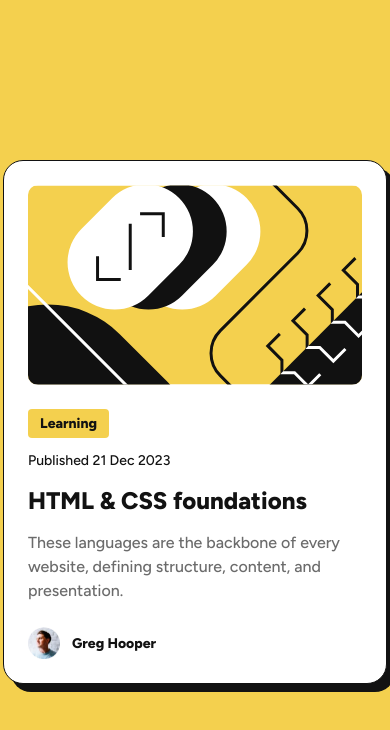
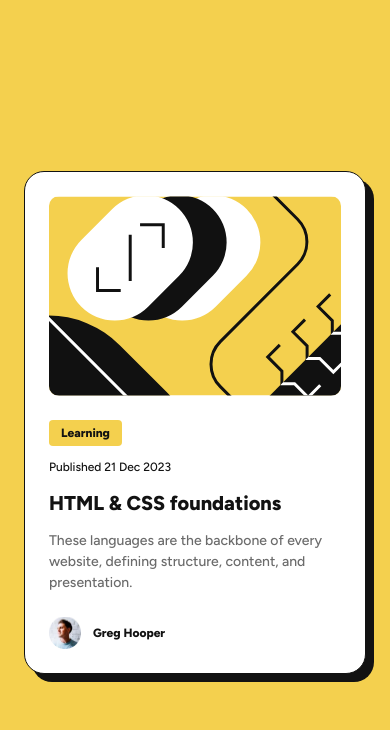
Before and after one commit to mathoos/blog-preview-card, a website: page index.html in a window 390 px wide. Drawn offline with Linux system fonts and the light colour scheme.

Commit message:
media queries & scss files

```diff
--- a/index.html
+++ b/index.html
@@ -19,7 +19,7 @@
             <div class="article_txt">
                 <span class="article_txt-tag">Learning</span>
                 <p class="article_txt-date">Published 21 Dec 2023</p>
-                <h1>HTML & CSS foundations</h1>
+                <h1 class="article_txt-title">HTML & CSS foundations</h1>
                 <p class="article_txt-description">These languages are the backbone of every website, defining structure, content, and presentation.</p>
             </div>
             <div class="article_author">
--- a/style.scss
+++ b/style.scss
@@ -1,24 +1,9 @@
 @import "./style/variables";
+@import "./style/base";
+@import "./style/mixins";
+@import "./style/typography";
 
-*{
-    margin : 0;
-    padding : 0;
-    box-sizing: border-box;
-    font-family: "Figtree", sans-serif;
-    color : $noir;
-    font-weight : $font-regular;
-    font-size : 14px;
-    line-height : 1.5;
-}
 
-body{
-    display : flex;
-    justify-content: center;
-    align-items: center;
-    width : 100%;
-    height : 100svh;
-    background-color: $jaune;
-}
 
 .article{
     display : flex;
@@ -31,6 +16,10 @@ body{
     border-radius : 20px;
     box-shadow: 8px 8px 0 0 $noir;
 
+    @media (min-width: 300px) and (max-width: 768px) {
+        width : 100%;
+    }
+
     &_img{
         width : 100%;
         height : 200px;
@@ -38,9 +27,7 @@ body{
         overflow : hidden;
 
         img{
-            width : 100%;
-            height : 100%;
-            object-fit: cover;
+            @include image-cover;
         }
     }
 
@@ -57,18 +44,22 @@ body{
             font-weight : $font-bold;
         }
 
-        &-date{
-
-        }
-
-        h1{
+        &-title{
             font-size : 24px;
             font-weight : $font-bold;
+
+            @media (min-width: 300px) and (max-width: 768px) {
+                font-size: 20px;
+            }
         }
 
         &-description{
             font-size : 16px;
             color : $gris;
+
+            @media (min-width: 300px) and (max-width: 768px) {
+                font-size: 14px;
+            }
         }
     }
 
@@ -83,9 +74,7 @@ body{
             border-radius : 100vmax;
 
             img{
-                width : 100%;
-                height : 100%;
-                object-fit: cover;
+                @include image-cover;
             }
         }
 
--- /dev/null
+++ b/style/_base.scss
@@ -0,0 +1,19 @@
+*{
+    margin : 0;
+    padding : 0;
+    box-sizing: border-box;
+}
+
+body{
+    display: flex;
+    justify-content: center;
+    align-items: center;
+    background-color: $jaune;
+    width: 100%;
+    height: 100svh;
+    @extend %font-base;
+
+    @media (min-width: 300px) and (max-width: 768px) {
+        padding : 0 24px;
+    }
+}
--- /dev/null
+++ b/style/_mixins.scss
@@ -0,0 +1,5 @@
+@mixin image-cover {
+    width: 100%;
+    height: 100%;
+    object-fit: cover;
+}
--- /dev/null
+++ b/style/_typography.scss
@@ -0,0 +1,11 @@
+%font-base {
+    font-family: "Figtree", sans-serif;
+    color: $noir;
+    font-weight: $font-regular;
+    font-size: 14px;
+    line-height: 1.5;
+
+    @media (min-width: 300px) and (max-width: 768px) {
+        font-size: 12px;
+    }
+}
```
Also changed, not shown: style.css, 1 other file.
